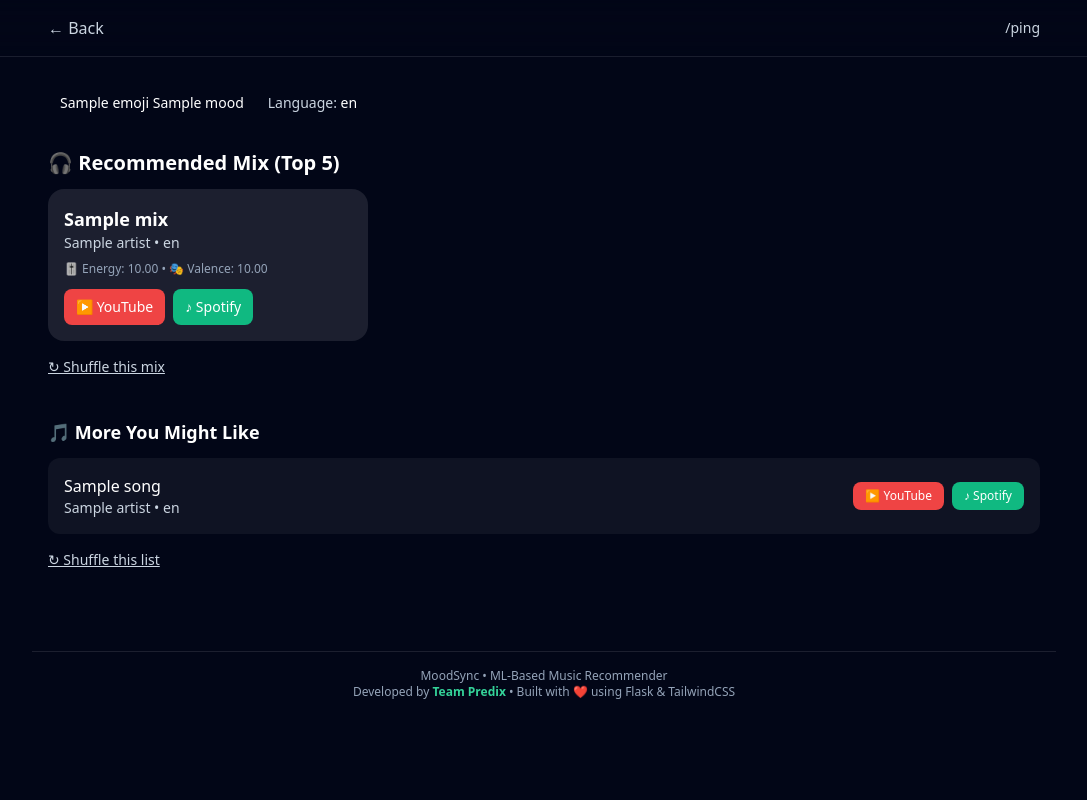
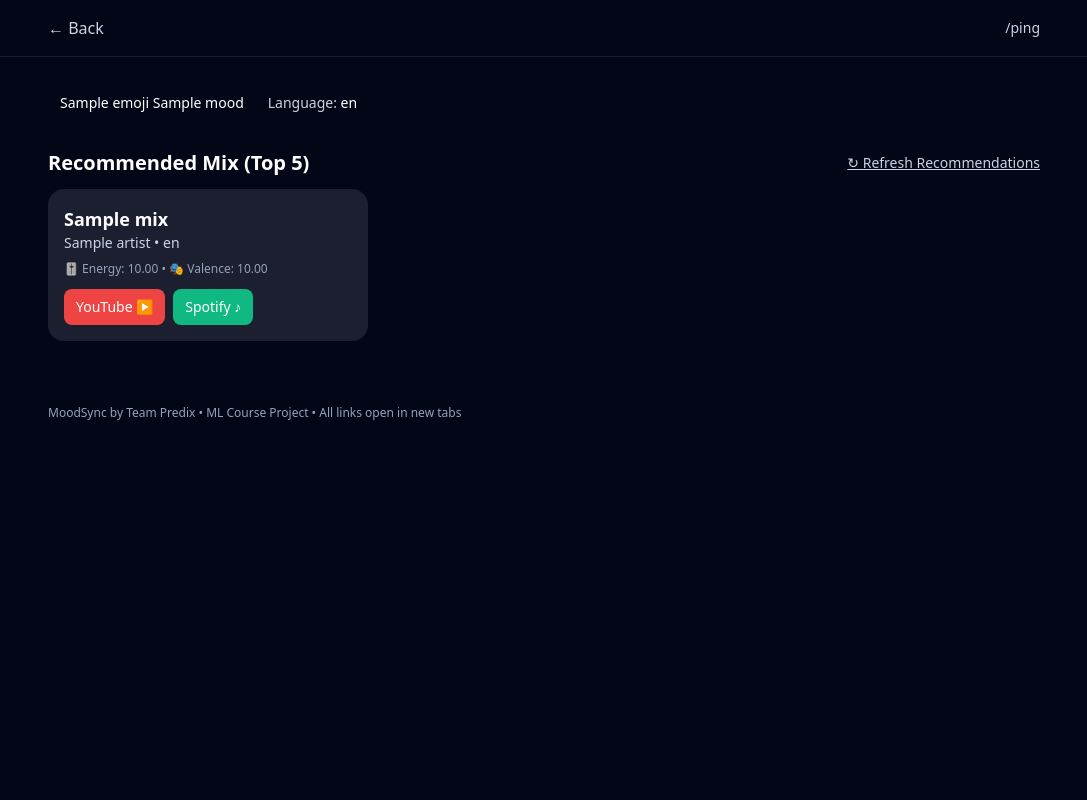
Before and after one commit to ABHIGH15/moodsync-app, a Flask app: template templates/results.html in a window 1280 px wide. Shown: the whole page, without its empty margins (96-1183 px from the left). Run offline with Flask 3, Linux system fonts and the light colour scheme; the template is opened without the code that fills it: most values are stand-ins (such as "Sample title", 1, 10 or a date in 2020); some libraries are stand-ins or nearby versions.

Commit message:
Update results.html

```diff
--- a/templates/results.html
+++ b/templates/results.html
@@ -1,5 +1,5 @@
 <!doctype html>
-<html lang="en">
+<html>
 <head>
   <meta charset="utf-8">
   <title>MoodSync — Results</title>
@@ -7,12 +7,12 @@
   <script src="https://cdn.tailwindcss.com"></script>
 </head>
 
-<body class="min-h-screen bg-slate-950 text-white selection:bg-emerald-400/30">
+<body class="min-h-screen bg-slate-950 text-white">
   <!-- Header -->
-  <header class="border-b border-white/10 backdrop-blur-lg sticky top-0 z-20">
+  <header class="border-b border-white/10">
     <div class="max-w-5xl mx-auto px-4 py-4 flex items-center justify-between">
-      <a href="/" class="text-slate-300 hover:text-emerald-400 transition flex items-center gap-1">&larr; Back</a>
-      <a href="/ping" target="_blank" class="text-slate-300 hover:text-emerald-400 text-sm transition">/ping</a>
+      <a href="/" class="text-slate-300 hover:text-white">&larr; Back</a>
+      <a href="/ping" target="_blank" class="text-slate-300 hover:text-white text-sm">/ping</a>
     </div>
   </header>
 
@@ -28,95 +28,90 @@
 
     <!-- No results -->
     {% if (not top_mix or top_mix|length == 0) and (not songs or songs|length == 0) %}
-      <div class="mt-8 bg-white/5 rounded-xl p-6 text-center">
+      <div class="mt-8 bg-white/5 rounded-xl p-6">
         <p class="text-lg">😔 No recommendations found for this combination.</p>
         <p class="text-slate-300 mt-1">Try another mood or remove the language filter.</p>
-        <a href="/" class="inline-block mt-4 bg-emerald-500 hover:bg-emerald-600 transition rounded-lg px-4 py-2">
-          Try Again
-        </a>
+        <a href="/" class="inline-block mt-4 bg-emerald-500 hover:bg-emerald-600 transition rounded-lg px-4 py-2">Try again</a>
       </div>
     {% else %}
 
-    <!-- Top 5 Mix -->
+    <!-- Top 5 mix -->
     {% if top_mix and top_mix|length > 0 %}
-    <section class="mt-8">
-      <h2 class="text-xl font-semibold mb-3 flex items-center gap-2">
-        🎧 Recommended Mix (Top 5)
-      </h2>
-      <div id="topMixGrid" class="grid grid-cols-1 sm:grid-cols-2 lg:grid-cols-3 gap-4">
+    <section id="recommendSection" class="mt-8">
+      <div class="flex items-center justify-between mb-3">
+        <h2 class="text-xl font-semibold">Recommended Mix (Top 5)</h2>
+        <button id="refreshMix" class="text-sm text-slate-300 hover:text-white underline">
+          ↻ Refresh Recommendations
+        </button>
+      </div>
+      <div id="songGrid" class="grid grid-cols-1 sm:grid-cols-2 lg:grid-cols-3 gap-4">
         {% for s in top_mix %}
-        <div class="group bg-white/10 rounded-2xl p-4 hover:bg-white/15 transition transform hover:-translate-y-1 hover:shadow-lg hover:shadow-emerald-500/10">
-          <div class="flex items-start justify-between gap-3">
-            <div>
-              <div class="font-semibold text-lg">{{ s.name }}</div>
-              <div class="text-sm text-slate-300">{{ s.artist }} • {{ s.language }}</div>
-            </div>
+        <div class="group bg-white/10 rounded-2xl p-4 hover:bg-white/15 transition">
+          <div class="font-semibold text-lg">{{ s.name }}</div>
+          <div class="text-sm text-slate-300">{{ s.artist }} • {{ s.language }}</div>
+          <div class="text-xs text-slate-400 mt-2">
+            🎚️ Energy: {{ "%.2f"|format(s.energy) }} • 🎭 Valence: {{ "%.2f"|format(s.valence) }}
           </div>
-          <div class="text-xs text-slate-400 mt-2">🎚️ Energy: {{ "%.2f"|format(s.energy) }} • 🎭 Valence: {{ "%.2f"|format(s.valence) }}</div>
           <div class="mt-3 flex items-center gap-2">
             <a href="{{ s.youtube }}" target="_blank"
-               class="px-3 py-2 rounded-lg bg-red-500 hover:bg-red-600 text-sm transition">
-              ▶ YouTube
-            </a>
+               class="px-3 py-2 rounded-lg bg-red-500 hover:bg-red-600 text-sm">YouTube ▶</a>
             <a href="{{ s.spotify }}" target="_blank"
-               class="px-3 py-2 rounded-lg bg-emerald-500 hover:bg-emerald-600 text-sm transition">
-              ♪ Spotify
-            </a>
+               class="px-3 py-2 rounded-lg bg-emerald-500 hover:bg-emerald-600 text-sm">Spotify ♪</a>
           </div>
         </div>
         {% endfor %}
       </div>
-      <button id="shuffleTop" class="mt-4 text-sm text-slate-300 hover:text-white underline">↻ Shuffle this mix</button>
     </section>
     {% endif %}
-
-    <!-- More you might like -->
-    {% if songs and songs|length > 0 %}
-    <section class="mt-10">
-      <h3 class="text-lg font-semibold mb-3">🎵 More You Might Like</h3>
-      <ul id="restList" class="space-y-3">
-        {% for s in songs %}
-        <li class="bg-white/5 rounded-xl p-4 flex items-center justify-between hover:bg-white/10 transition transform hover:-translate-y-[2px]">
-          <div>
-            <div class="font-medium">{{ s.name }}</div>
-            <div class="text-sm text-slate-300">{{ s.artist }} • {{ s.language }}</div>
-          </div>
-          <div class="flex items-center gap-2">
-            <a href="{{ s.youtube }}" target="_blank"
-               class="px-3 py-1.5 rounded-lg bg-red-500 hover:bg-red-600 text-xs transition">▶ YouTube</a>
-            <a href="{{ s.spotify }}" target="_blank"
-               class="px-3 py-1.5 rounded-lg bg-emerald-500 hover:bg-emerald-600 text-xs transition">♪ Spotify</a>
-          </div>
-        </li>
-        {% endfor %}
-      </ul>
-      <button id="shuffleRest" class="mt-4 text-sm text-slate-300 hover:text-white underline">↻ Shuffle this list</button>
-    </section>
-    {% endif %}
-
     {% endif %}
   </main>
 
-  <!-- Footer -->
-  <footer class="max-w-5xl mx-auto px-4 py-8 text-center text-xs text-slate-400 border-t border-white/10 mt-12 pt-4">
-    <p>MoodSync • ML-Based Music Recommender</p>
-    <p>Developed by <span class="text-emerald-400 font-semibold">Team Predix</span> • Built with ❤️ using Flask & TailwindCSS</p>
+  <footer class="max-w-5xl mx-auto px-4 py-8 text-xs text-slate-400">
+    MoodSync by Team Predix • ML Course Project • All links open in new tabs
   </footer>
 
-  <!-- Shuffle Logic (Render-safe) -->
+  <!-- 🔁 AJAX-based Shuffle -->
   <script>
-    function shuffleChildren(containerId) {
-      const el = document.getElementById(containerId);
-      if (!el) return;
-      const nodes = Array.from(el.children);
-      for (let i = nodes.length - 1; i > 0; i--) {
-        const j = Math.floor(Math.random() * (i + 1));
-        el.appendChild(nodes[j]);
-        nodes.splice(j, 1);
+    document.getElementById("refreshMix")?.addEventListener("click", async () => {
+      const btn = document.getElementById("refreshMix");
+      btn.innerText = "⏳ Loading new songs...";
+      btn.disabled = true;
+
+      try {
+        const response = await fetch("/api/recommend", {
+          method: "POST",
+          headers: { "Content-Type": "application/json" },
+          body: JSON.stringify({
+            mood: "{{ mood }}",
+            language: "{{ language }}" === "All" ? "" : "{{ language }}"
+          })
+        });
+
+        const songs = await response.json();
+        const grid = document.getElementById("songGrid");
+        grid.innerHTML = "";
+
+        songs.slice(0, 5).forEach(s => {
+          const card = document.createElement("div");
+          card.className = "group bg-white/10 rounded-2xl p-4 hover:bg-white/15 transition";
+          card.innerHTML = `
+            <div class="font-semibold text-lg">${s.name}</div>
+            <div class="text-sm text-slate-300">${s.artist} • ${s.language}</div>
+            <div class="text-xs text-slate-400 mt-2">🎚️ Energy: ${s.energy.toFixed(2)} • 🎭 Valence: ${s.valence.toFixed(2)}</div>
+            <div class="mt-3 flex items-center gap-2">
+              <a href="${s.youtube}" target="_blank" class="px-3 py-2 rounded-lg bg-red-500 hover:bg-red-600 text-sm">YouTube ▶</a>
+              <a href="${s.spotify}" target="_blank" class="px-3 py-2 rounded-lg bg-emerald-500 hover:bg-emerald-600 text-sm">Spotify ♪</a>
+            </div>`;
+          grid.appendChild(card);
+        });
+      } catch (err) {
+        alert("⚠️ Could not refresh recommendations. Please try again later.");
+        console.error(err);
       }
-    }
-    document.getElementById("shuffleTop")?.addEventListener("click", () => shuffleChildren("topMixGrid"));
-    document.getElementById("shuffleRest")?.addEventListener("click", () => shuffleChildren("restList"));
+
+      btn.innerText = "↻ Refresh Recommendations";
+      btn.disabled = false;
+    });
   </script>
 </body>
 </html>
```
